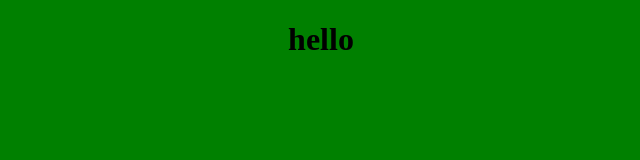
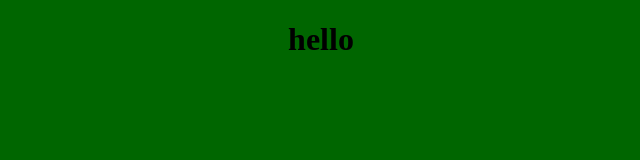
Before and after one commit to Jake123-ship/PersonHumanDevelops-site, a plain HTML site: page index.html in a window 1280 px wide. Shown: the whole page, without its empty margins (319-959 px from the left). Drawn offline with Linux system fonts and the light colour scheme.

Commit message:
Update main.css

```diff
--- a/main.css
+++ b/main.css
@@ -4,5 +4,5 @@ header{
 }
 body{
   text-align: center;
-  background-color: green;
+  background-color: #006600;
 }
```
